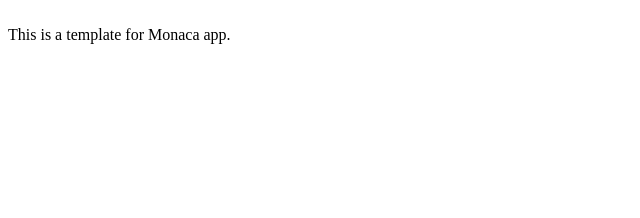
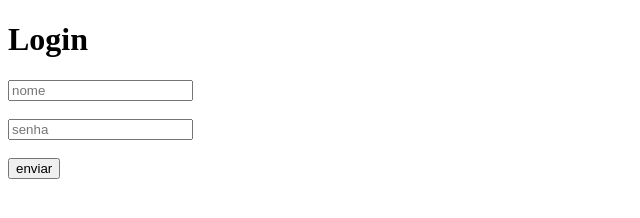
Before and after one commit to ManuelaSchunck/P.A.M, a website: page www/index.html in a window 1280 px wide. Shown: the whole page, without its empty margins (0-640 px from the left). Drawn offline with Linux system fonts and the light colour scheme.

Commit message:
Tela de login

```diff
--- a/www/index.html
+++ b/www/index.html
@@ -11,7 +11,14 @@
     </script>
 </head>
 <body>
-	<br />
-    This is a template for Monaca app.
+ <div>
+        <h1>Login</h1>
+        <input type="text" placeholder="nome">
+        <br><br>
+        <input type="password" placeholder="senha">
+        <br><br>
+        <button>enviar</button>
+    </div>
+
 </body>
 </html>
```
